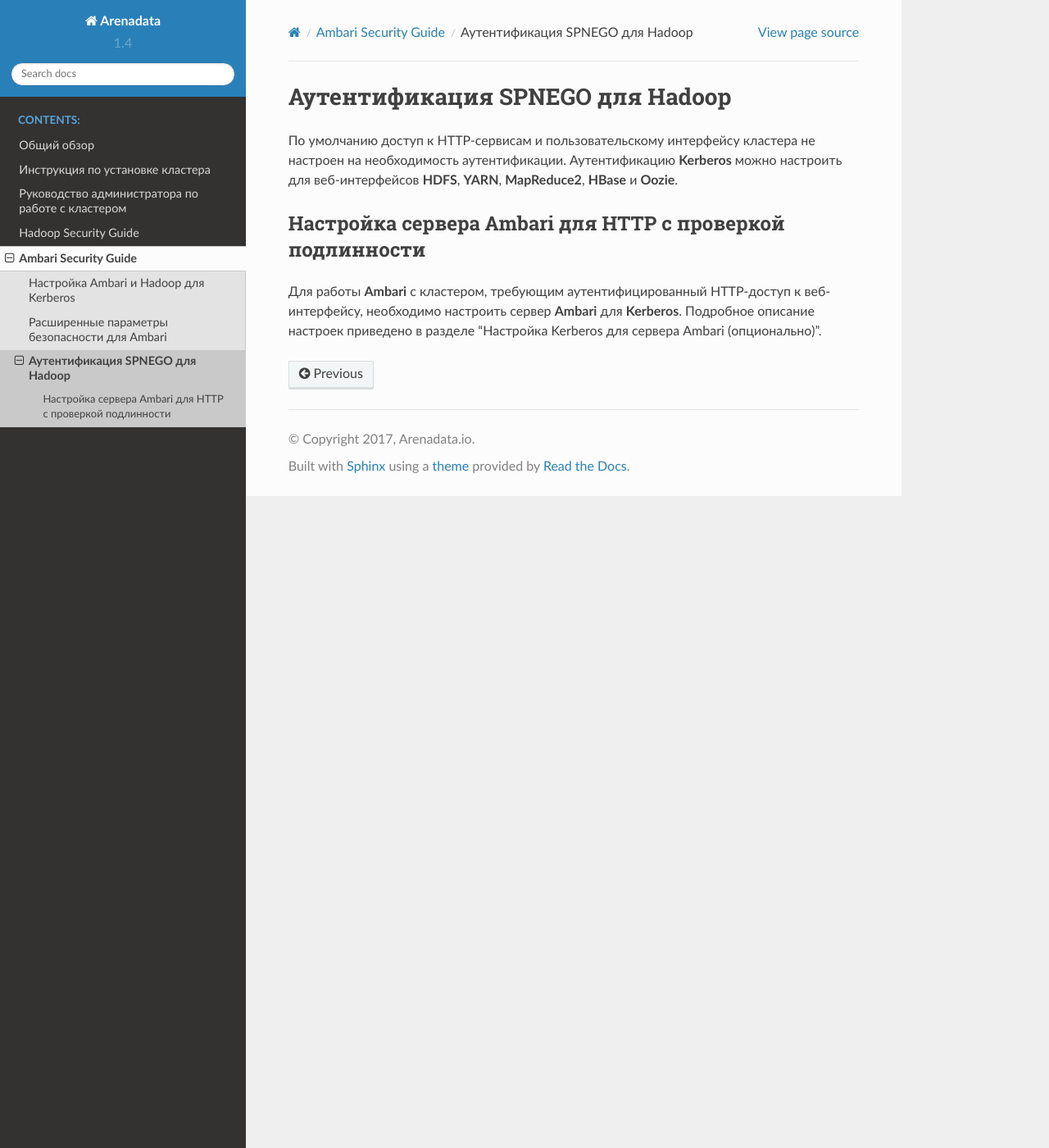
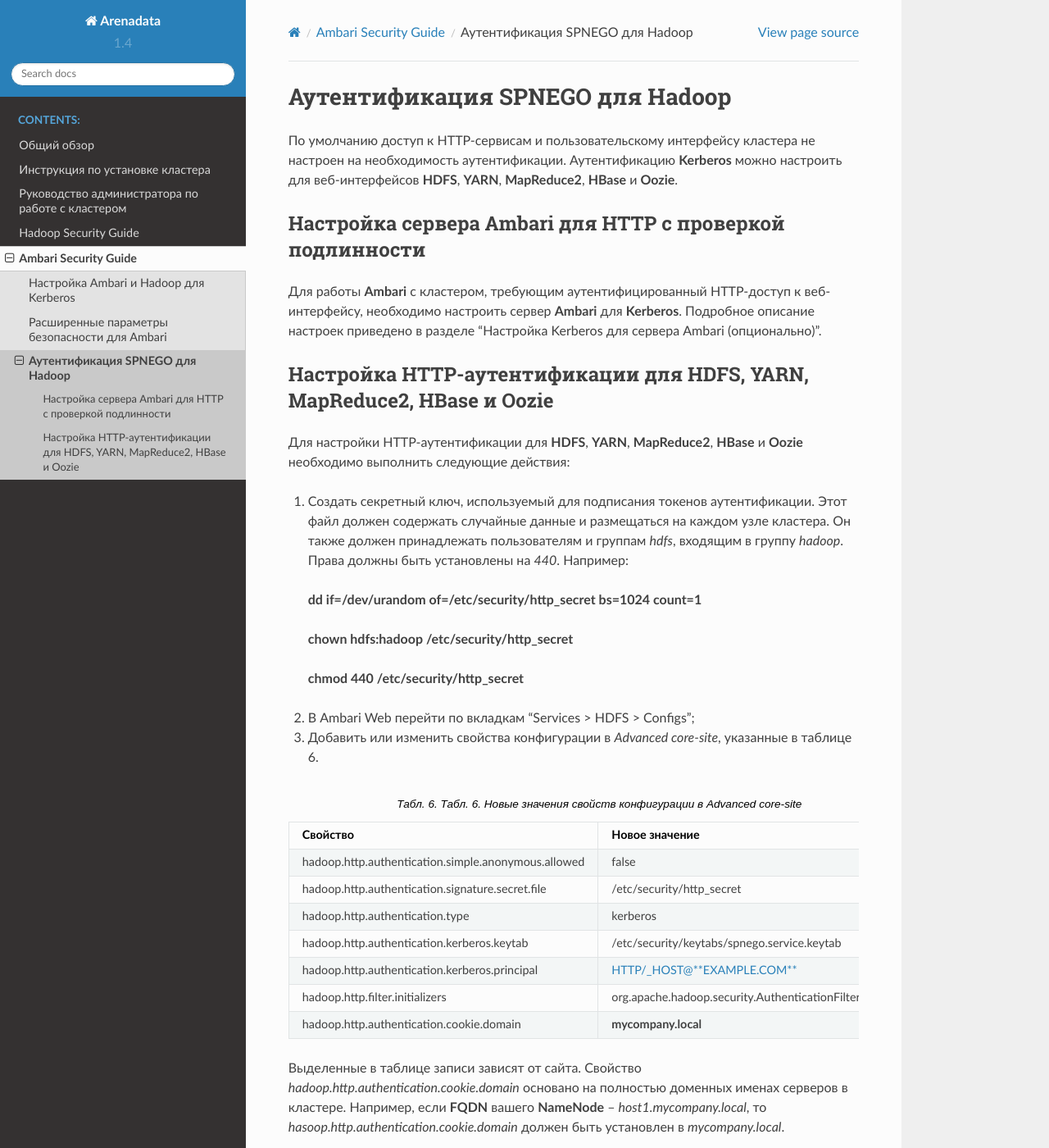
Before and after one commit to arenadata/docs_adps, a Sphinx documentation site: the page built from source/SecurityAmbari/spnego.rst, in a window 1280 px wide and 1400 px high. Shown: the whole window at 82% size. Built offline with Sphinx 7.4.7 and the Read the Docs theme 2.0.0, drawn with Linux system fonts in a browser that asks for light colours; some of the changed text lies outside the part shown.

Commit message:
Update spnego.rst

```diff
--- a/source/SecurityAmbari/spnego.rst
+++ b/source/SecurityAmbari/spnego.rst
@@ -10,3 +10,37 @@
 ^^^^^^^^^^^^^^^^^^^^^^^^^^^^^^^^^^^^^^^^^^^^^^^^^^^^^^^^^
 
 Для работы **Ambari** с кластером, требующим аутентифицированный HTTP-доступ к веб-интерфейсу, необходимо настроить сервер **Ambari** для **Kerberos**. Подробное описание настроек приведено в разделе "Настройка Kerberos для сервера Ambari (опционально)".
+
+
+
+Настройка HTTP-аутентификации для HDFS, YARN, MapReduce2, HBase и Oozie
+^^^^^^^^^^^^^^^^^^^^^^^^^^^^^^^^^^^^^^^^^^^^^^^^^^^^^^^^^^^^^^^^^^^^^^^
+
+Для настройки HTTP-аутентификации для **HDFS**, **YARN**, **MapReduce2**, **HBase** и **Oozie** необходимо выполнить следующие действия:
+
+1. Создать секретный ключ, используемый для подписания токенов аутентификации. Этот файл должен содержать случайные данные и размещаться на каждом узле кластера. Он также должен принадлежать пользователям и группам *hdfs*, входящим в группу *hadoop*. Права должны быть установлены на *440*. Например:
+
+  :command:`dd if=/dev/urandom of=/etc/security/http_secret bs=1024 count=1`
+
+  :command:`chown hdfs:hadoop /etc/security/http_secret`
+
+  :command:`chmod 440 /etc/security/http_secret`
+
+2. В Ambari Web перейти по вкладкам "Services > HDFS > Configs";
+3. Добавить или изменить свойства конфигурации в *Advanced core-site*, указанные в таблице 6.
+
+.. csv-table:: Табл. 6. Табл. 6. Новые значения свойств конфигурации в Advanced core-site
+   :header: "Свойство", "Новое значение"
+   :widths: 25, 25
+
+   "hadoop.http.authentication.simple.anonymous.allowed", "false"
+   "hadoop.http.authentication.signature.secret.file", "/etc/security/http_secret"
+   "hadoop.http.authentication.type", "kerberos"
+   "hadoop.http.authentication.kerberos.keytab", "/etc/security/keytabs/spnego.service.keytab"
+   "hadoop.http.authentication.kerberos.principal", "HTTP/_HOST@**EXAMPLE.COM**"
+   "hadoop.http.filter.initializers", "org.apache.hadoop.security.AuthenticationFilterInitializer"
+   "hadoop.http.authentication.cookie.domain", "**mycompany.local**"
+
+Выделенные в таблице записи зависят от сайта. Свойство *hadoop.http.authentication.cookie.domain* основано на полностью доменных именах серверов в кластере. Например, если **FQDN** вашего **NameNode** – *host1.mycompany.local*, то *hasoop.http.authentication.cookie.domain* должен быть установлен в *mycompany.local*.
+
+4.	Сохранить настройки и перезапустить соответствующие сервера.
```
